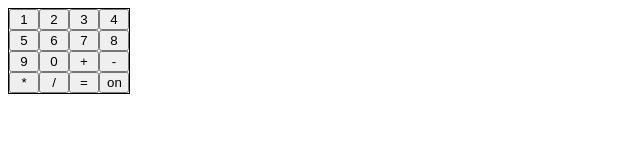
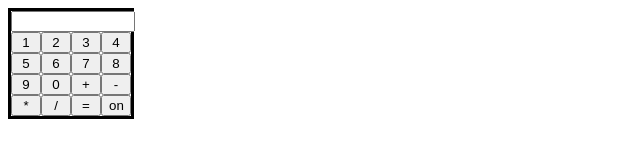
Before and after one commit to Israel-Lopes/Calculator, a plain HTML site: page index.html in a window 1280 px wide. Shown: the whole page, without its empty margins (0-640 px from the left). Drawn offline with Linux system fonts and the light colour scheme.

Commit message:
creating panel and eventlister

```diff
--- a/index.css
+++ b/index.css
@@ -1,16 +1,12 @@
-
-.keyboard {
-    width: 120px;
-    right: 100px;
-}
 .button {
     width: 30px;
     right: 60px;
 }
-.panel {
-    width: 100px;
-}
+
 .calculator {
     width: 120px;
-    border: 1px solid black;
+    border: 3px solid black;
 }
+#panelLabel {
+    width: 116px;
+}
--- a/index.js
+++ b/index.js
@@ -3,6 +3,15 @@ var optionValueButton = {
     signals: ['+','-','*','/','='],
     onOff:   ['on']
 }
+
+function createPanel () {
+  var panelContainer = document.querySelector('.panel');
+  var panel = document.createElement('input');
+  panel.setAttribute('id', 'panelLabel');
+
+  panelContainer.appendChild(panel);
+}
+createPanel();
 
 /**
  *
@@ -15,6 +24,11 @@ function createButton (arrayValue) {
     elementButton.setAttribute('id', 'button' + arrayValue[i]);
     elementButton.setAttribute('class', 'button');
     elementButton.innerText = arrayValue[i];
+
+    elementButton.addEventListener('click', function(){
+      var panel = document.querySelector('#panelLabel');
+      panel.value += arrayValue[i];
+    })
 
     var keyboard = document.querySelector('.keyboard');
     keyboard.appendChild(elementButton);
```
